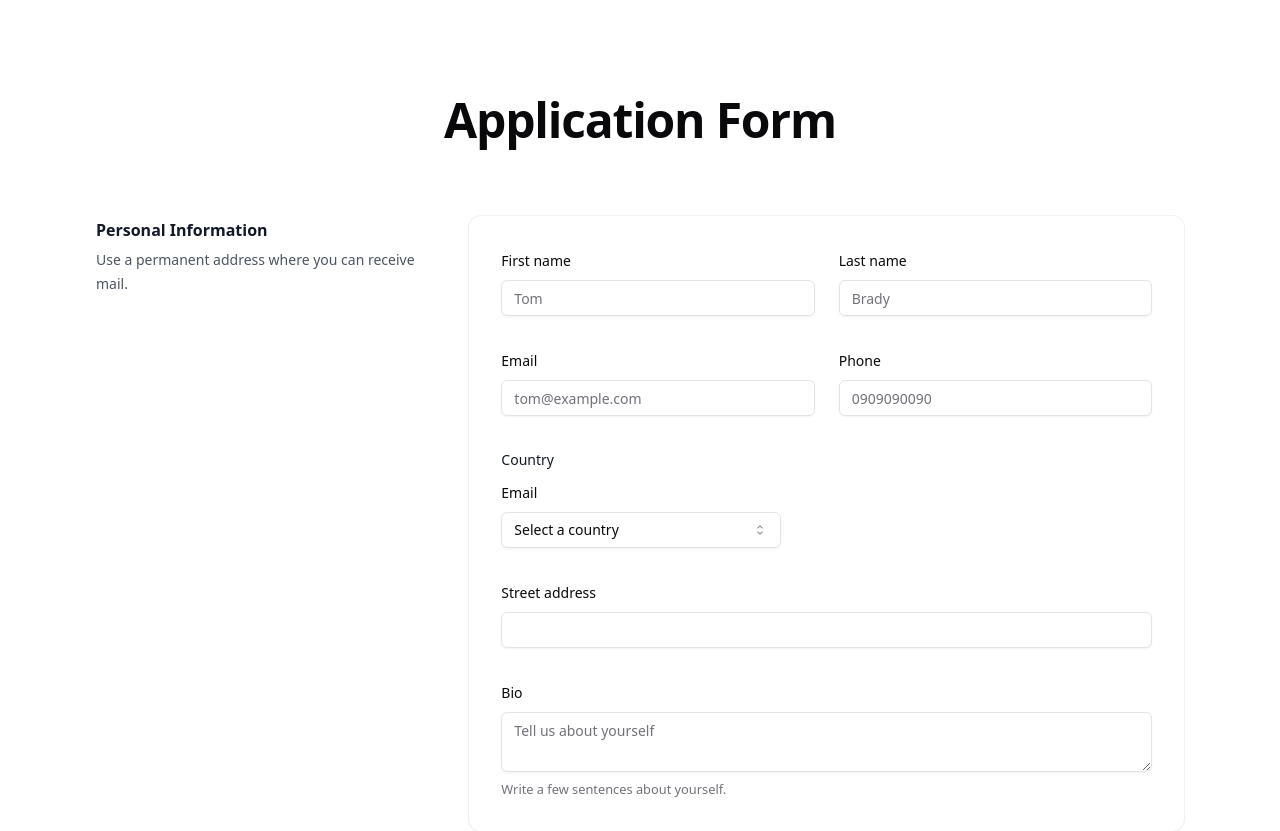
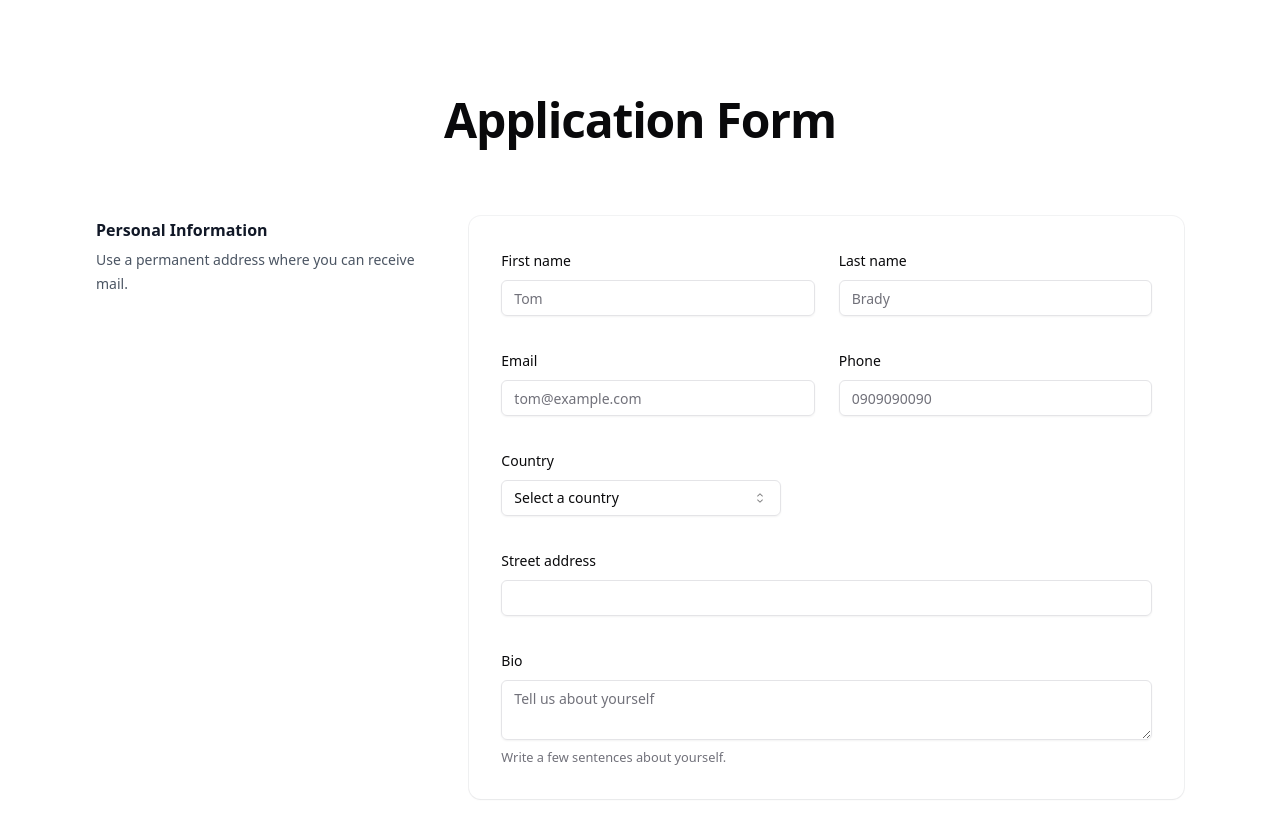
Before and after one commit to IamSolaSholzy01/essay, a Next.js app: page /apply in a window 1280 px wide. Shown: the top 831 px of the page. Built offline with nearby package versions, Linux system fonts and the light colour scheme.

Commit message:
feat: fixes and updates

```diff
--- a/src/app/apply/form.tsx
+++ b/src/app/apply/form.tsx
@@ -59,14 +59,14 @@ const formSchema = z.object({
   department: z.string().min(2, {
     message: "Department must be at least 2 characters.",
   }),
-  level: z.number().min(100).max(800),
+  level: z.string(),
   title: z.string().min(2, {
     message: "Title must be at least 2 characters.",
   }),
   summary: z.string().min(2, {
     message: "Summary must be at least 2 characters.",
   }),
-  comments: z.string(),
+  comments: z.string().min(0),
 });
 
 export function ApplicationForm() {
@@ -81,6 +81,14 @@ export function ApplicationForm() {
       country: "",
       street: "",
       bio: "",
+      school: "",
+      state: "",
+      city: "",
+      department: "",
+      level: "100",
+      title: "",
+      summary: "",
+      comments: "",
     },
   });
 
@@ -167,19 +175,12 @@ export function ApplicationForm() {
                 </div>
 
                 <div className="sm:col-span-4">
-                  <label
-                    htmlFor="country"
-                    className="block text-sm font-medium leading-6 text-gray-900"
-                  >
-                    Country
-                  </label>
-                  <div className="mt-2">
                   <FormField
                     control={form.control}
                     name="country"
                     render={({ field }) => (
                       <FormItem>
-                          <FormLabel>Email</FormLabel>
+                        <FormLabel>Country</FormLabel>
                         <Select
                           onValueChange={field.onChange}
                           defaultValue={field.value}
@@ -207,7 +208,6 @@ export function ApplicationForm() {
                       </FormItem>
                     )}
                   />
-                  </div>
                 </div>
 
                 <div className="sm:col-span-full">
@@ -335,7 +335,7 @@ export function ApplicationForm() {
                 <div className="col-span-3">
                   <FormField
                     control={form.control}
-                    name="firstname"
+                    name="level"
                     render={({ field }) => (
                       <FormItem>
                         <FormLabel>Level</FormLabel>
```
Lines whose indentation alone changed are shown as unchanged.
